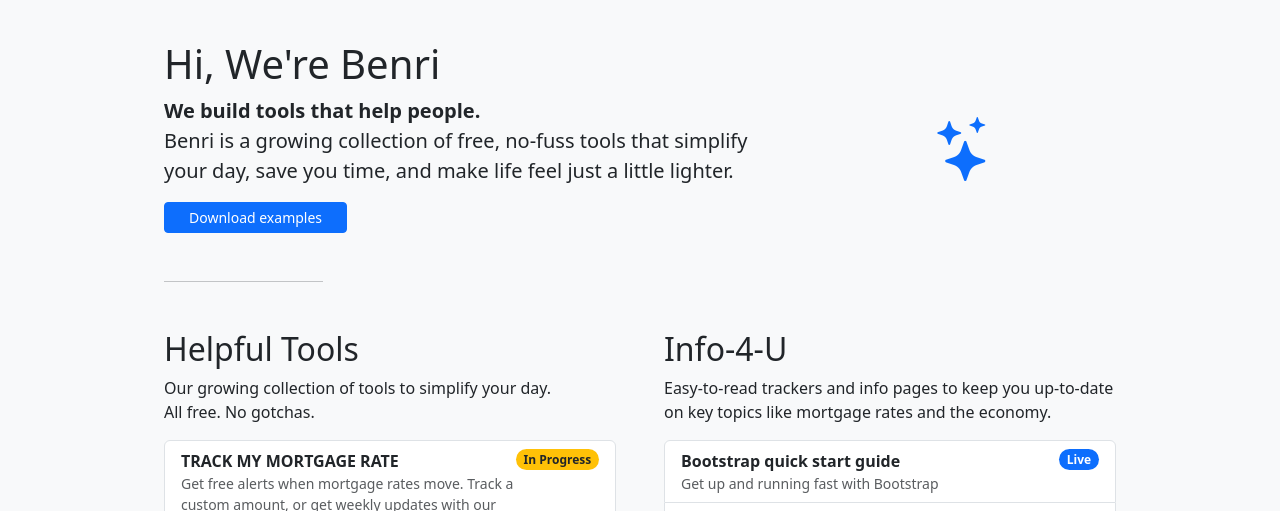
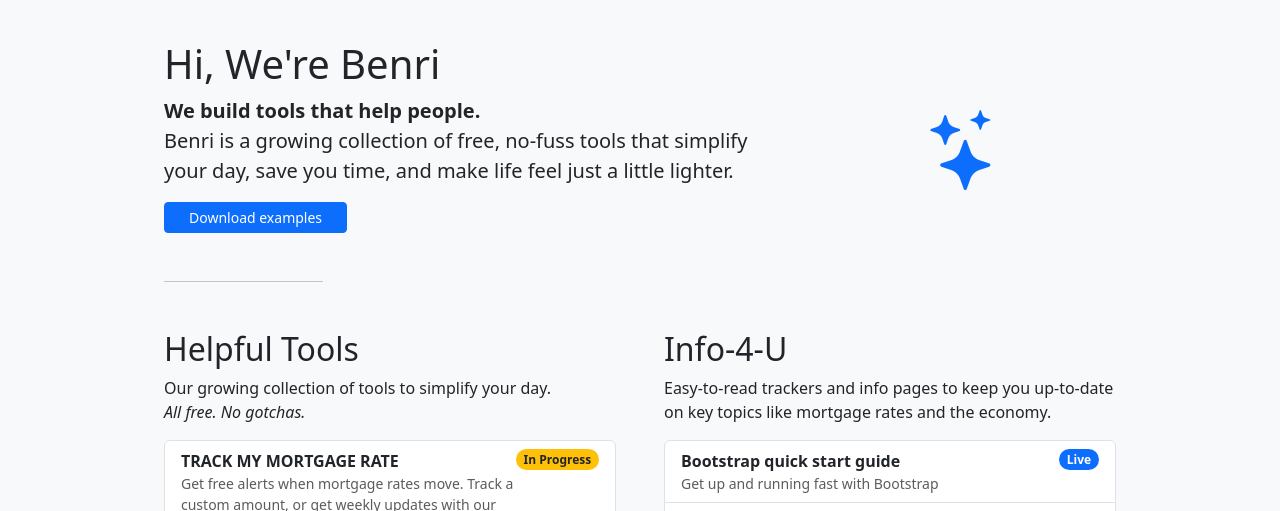
Before and after one commit to RixGpt/benri, a Jekyll site: the page built from index.md, in a window 1280 px wide. Shown: the part 129-640 px from the top of the page. Built offline with Jekyll 4.4.1, drawn with Linux system fonts in a browser that asks for light colours.

Commit message:
Update index.md

```diff
--- a/index.md
+++ b/index.md
@@ -19,7 +19,7 @@
       </div>
       <div class="col-md-4 text-center">
         <!-- Large Bootstrap Icon -->
-        <i class="bi bi-stars" style="font-size: 4rem; color: #0d6efd;"></i>
+        <i class="bi bi-stars" style="font-size: 5rem; color: #0d6efd;"></i>
       </div>
     </div>
     <hr class="col-3 col-md-2 mb-5">
@@ -28,7 +28,7 @@
       <div class="col-md-6">
         <h2>Helpful Tools</h2>
         <p>Our growing collection of tools to simplify your day.<br>
-        All free. No gotchas.</p>
+        <i>All free. No gotchas.</i></p>
         <div class="list-group">
           <a href="" class="list-group-item list-group-item-action d-flex justify-content-between align-items-start">
             <div>
```
